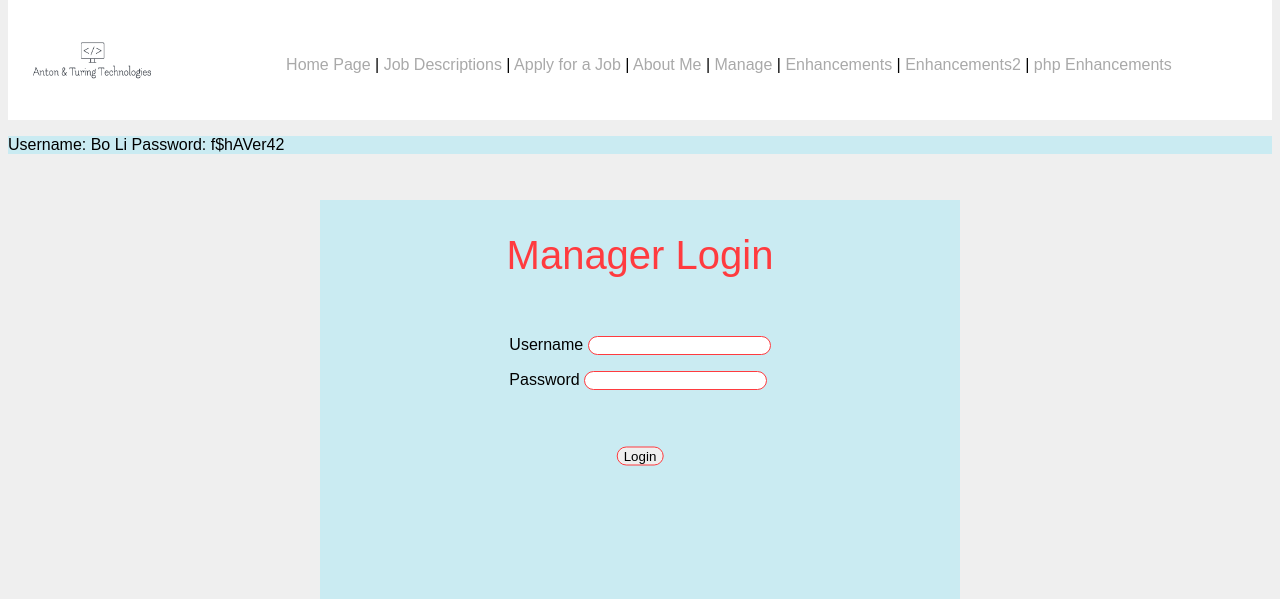
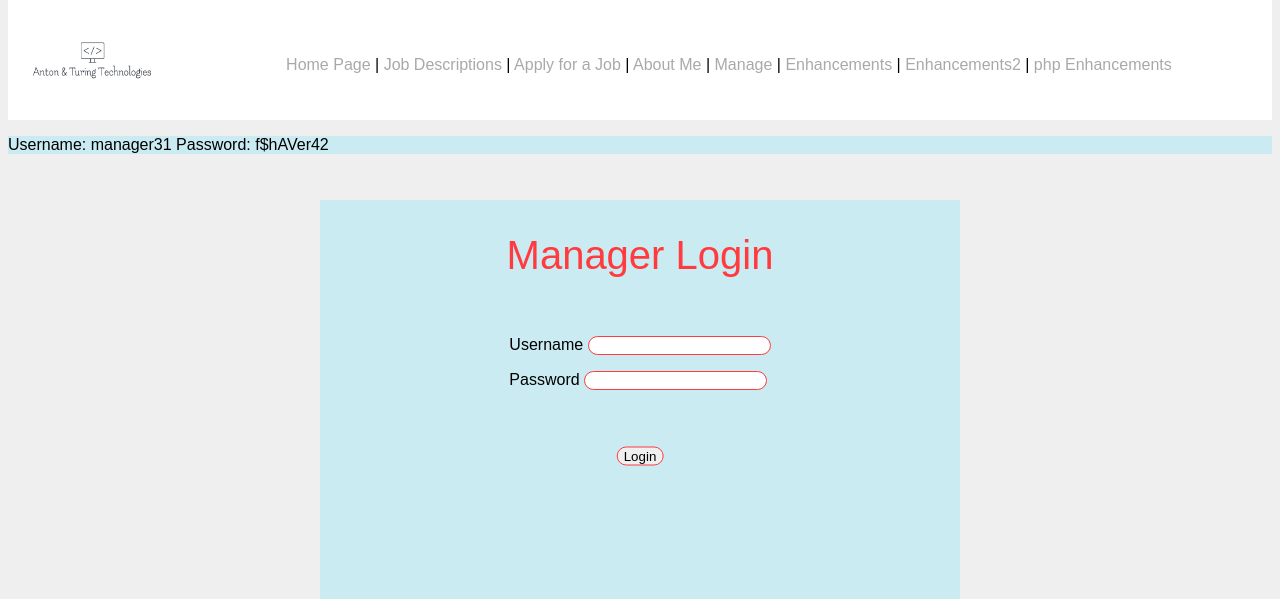
Before and after one commit to Mitch281/cos60004-assign3, a PHP site: page /manager-login.php in a window 1280 px wide. Shown: the top 599 px of the page. Run offline with PHP 8.4, Linux system fonts and the light colour scheme.

Commit message:
Changed manager login details.

```diff
--- a/manager-login.php
+++ b/manager-login.php
@@ -22,7 +22,7 @@
             header("location: manage.php");
         }
     ?>
-    <p>Username: Bo Li Password: f$hAVer42</p>
+    <p>Username: manager31 Password: f$hAVer42</p>
     <section id="manager_login">
         <h1>Manager Login</h1>
         <form method="get" action="process-manager-login.php">
```
